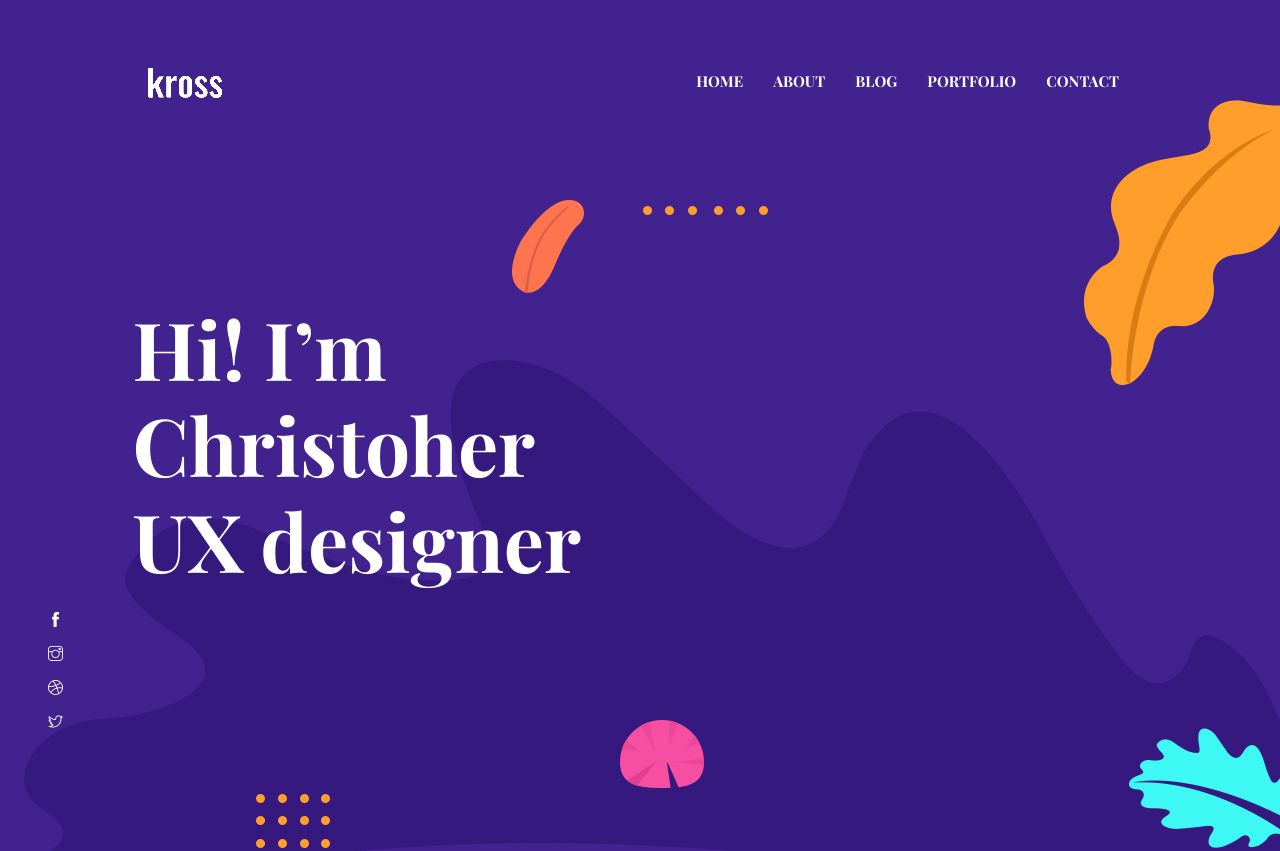
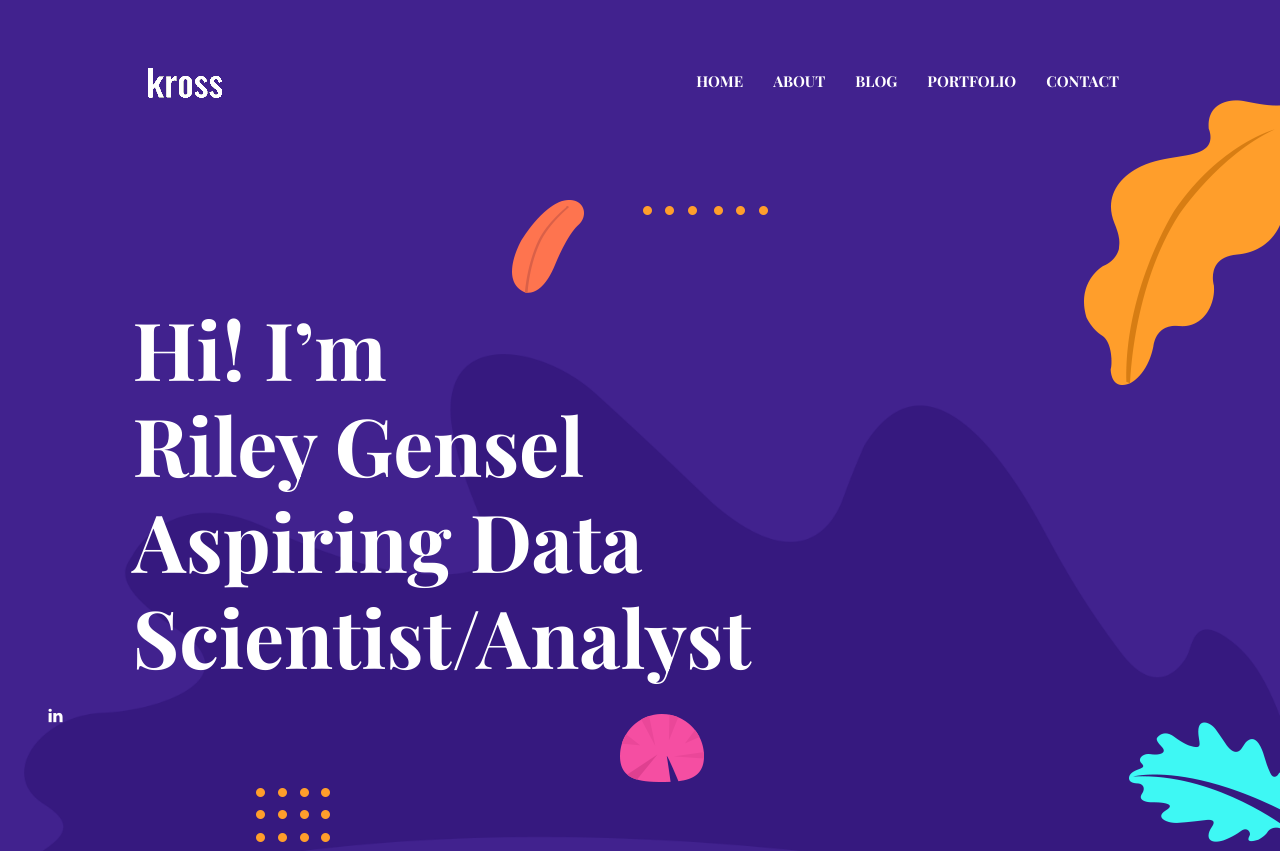
Before and after one commit to RgenselGitHub/RG_Portfolio, a plain HTML site: page index.html in a window 1280 px wide. Shown: the top 851 px of the page. Drawn offline with nearby package versions, Linux system fonts and the light colour scheme.

Commit message:
Update Title and Add LinkedIn link

```diff
--- a/index.html
+++ b/index.html
@@ -79,7 +79,7 @@
   <div class="container">
     <div class="row">
       <div class="col-lg-11 mx-auto">
-        <h1 class="text-white font-tertiary">Hi! I’m <br> Christoher <br> UX designer</h1>
+        <h1 class="text-white font-tertiary">Hi! I’m <br> Riley Gensel <br> Aspiring Data Scientist/Analyst</h1>
       </div>
     </div>
   </div>
@@ -112,10 +112,7 @@
   </div>
   <!-- social icon -->
   <ul class="list-unstyled ml-5 mt-3 position-relative zindex-1">
-    <li class="mb-3"><a class="text-white" href="https://themefisher.com/"><i class="ti-facebook"></i></a></li>
-    <li class="mb-3"><a class="text-white" href="https://themefisher.com/"><i class="ti-instagram"></i></a></li>
-    <li class="mb-3"><a class="text-white" href="https://themefisher.com/"><i class="ti-dribbble"></i></a></li>
-    <li class="mb-3"><a class="text-white" href="https://themefisher.com/"><i class="ti-twitter"></i></a></li>
+    <li class="mb-3"><a class="text-white" href="https://www.linkedin.com/in/rileygensel/"><i class="ti-linkedin"></i></a></li>
   </ul>
   <!-- /social icon -->
 </section>
```
